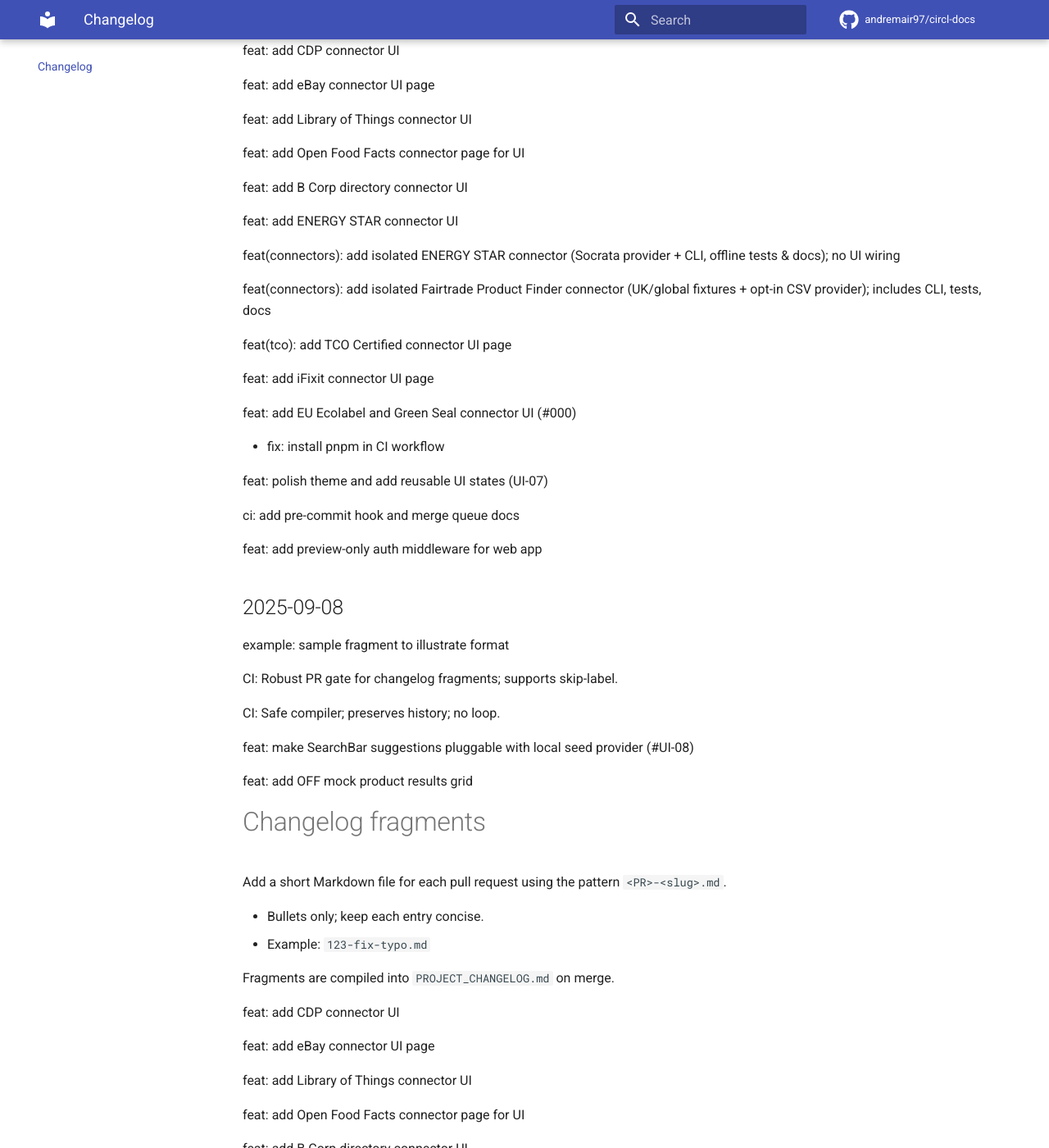
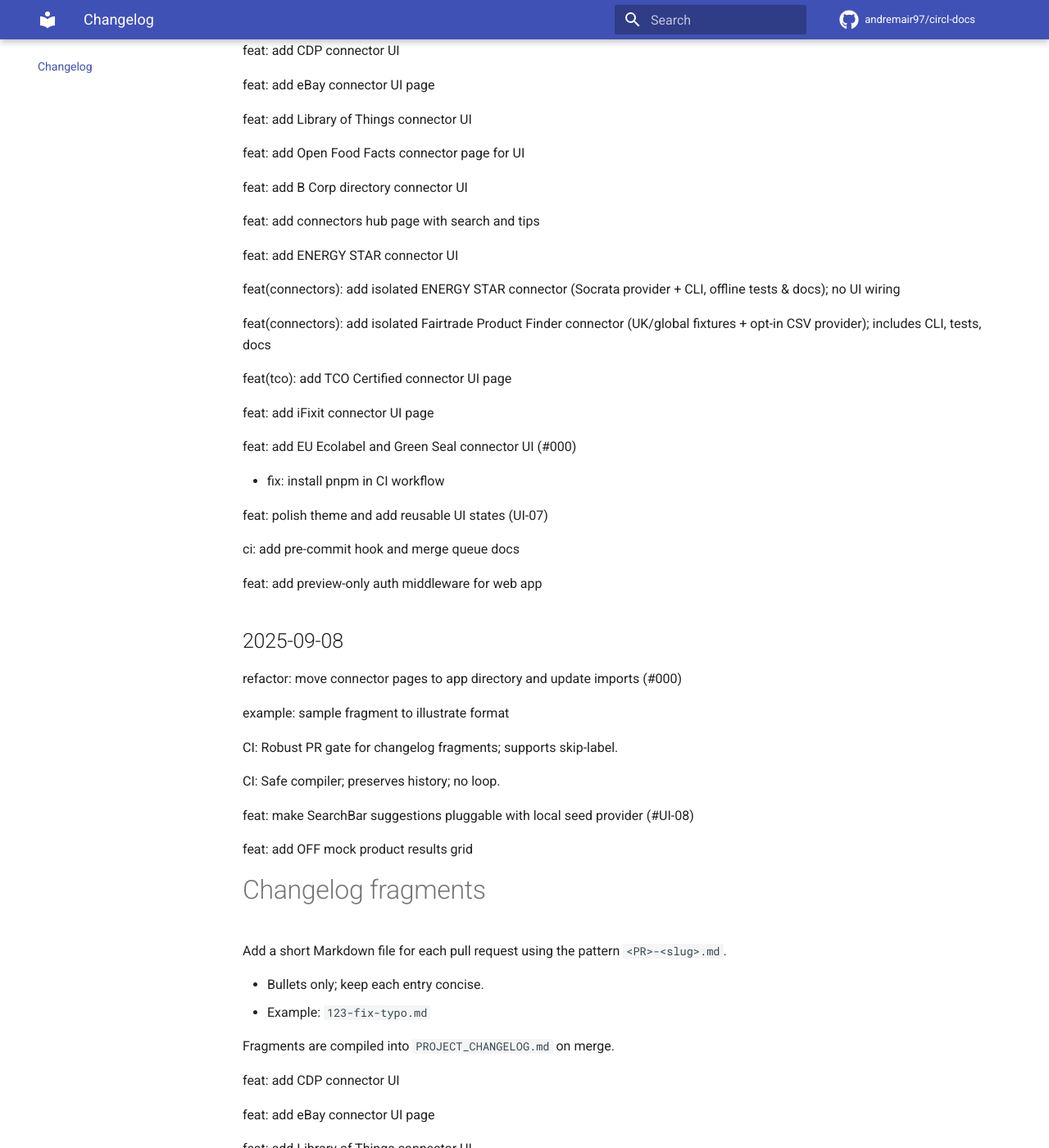
Before and after one commit to andremair97/circl-docs, an MkDocs documentation site: the page built from docs/changelog/index.md, in a window 1280 px wide and 1400 px high, scrolled down 842 px. Shown: the whole window at 82% size. Built offline with MkDocs 1.6.1 and Material for MkDocs 9.7.7, drawn with Linux system fonts in a browser that asks for light colours; comment, search, counter and statistics services are not loaded; some of the changed text lies outside the part shown.

Commit message:
chore(changelog): compile fragments [skip ci]

```diff
--- a/PROJECT_CHANGELOG.md
+++ b/PROJECT_CHANGELOG.md
@@ -1,4 +1,59 @@
 # PROJECT_CHANGELOG
+
+## 2025-09-08
+
+refactor: move connector pages to app directory and update imports (#000)
+
+example: sample fragment to illustrate format
+
+CI: Robust PR gate for changelog fragments; supports skip-label.
+
+CI: Safe compiler; preserves history; no loop.
+
+feat: make SearchBar suggestions pluggable with local seed provider (#UI-08)
+
+feat: add OFF mock product results grid
+
+# Changelog fragments
+
+Add a short Markdown file for each pull request using the pattern `<PR>-<slug>.md`.
+
+- Bullets only; keep each entry concise.
+- Example: `123-fix-typo.md`
+
+Fragments are compiled into `PROJECT_CHANGELOG.md` on merge.
+
+feat: add CDP connector UI
+
+feat: add eBay connector UI page
+
+feat: add Library of Things connector UI
+
+feat: add Open Food Facts connector page for UI
+
+feat: add B Corp directory connector UI
+
+feat: add connectors hub page with search and tips
+
+feat: add ENERGY STAR connector UI
+
+feat(connectors): add isolated ENERGY STAR connector (Socrata provider + CLI, offline tests & docs); no UI wiring
+
+feat(connectors): add isolated Fairtrade Product Finder connector (UK/global fixtures + opt-in CSV provider); includes CLI, tests, docs
+
+feat(tco): add TCO Certified connector UI page
+
+feat: add iFixit connector UI page
+
+feat: add EU Ecolabel and Green Seal connector UI (#000)
+
+- fix: install pnpm in CI workflow
+
+feat: polish theme and add reusable UI states (UI-07)
+
+ci: add pre-commit hook and merge queue docs
+
+feat: add preview-only auth middleware for web app
 
 ## 2025-09-08
 
```
